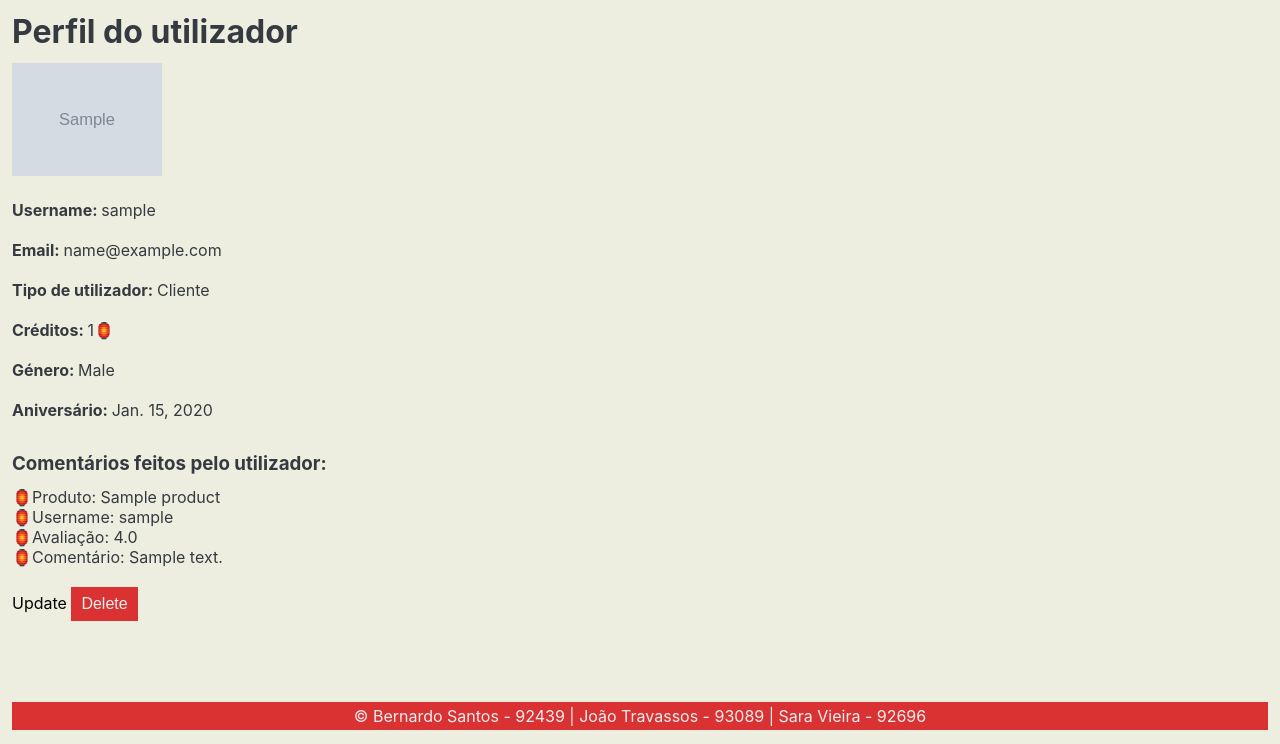
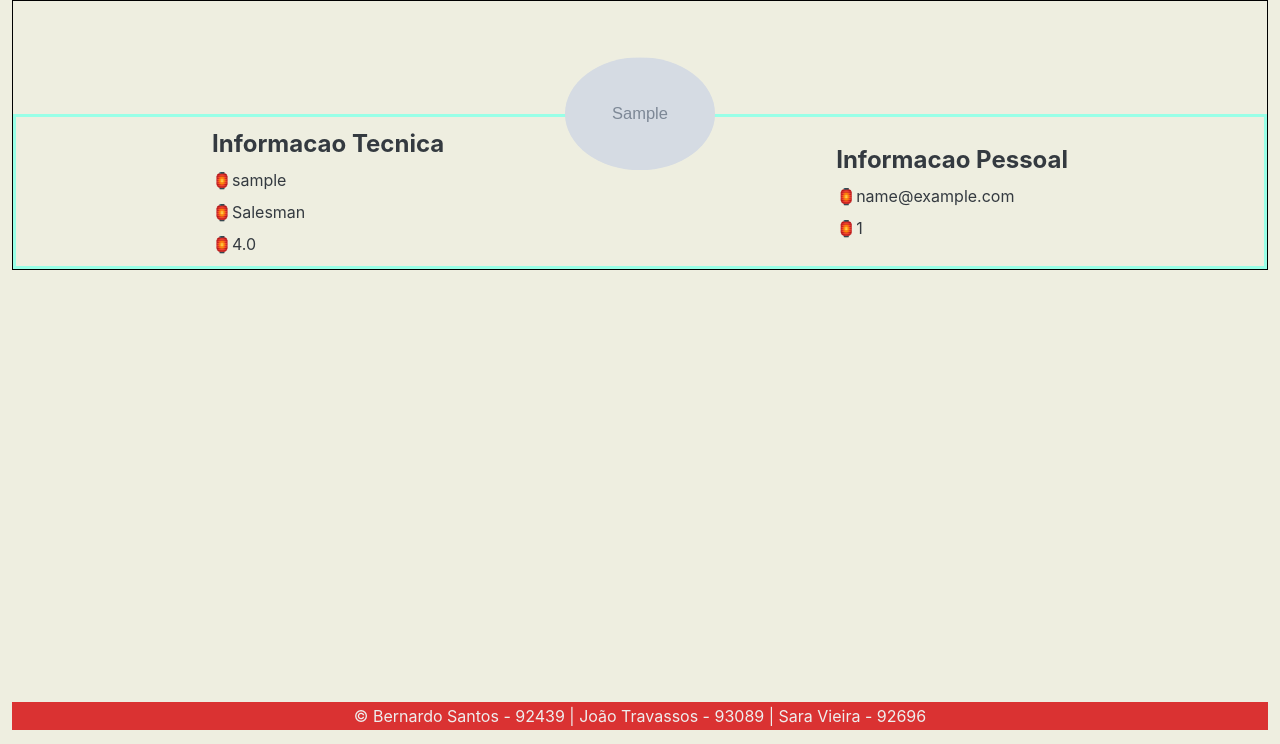
Before and after one commit to jecsct/Mercadinho, a Django app: page /food/perfil in a window 1280 px wide. Shown: the part 56-800 px from the top of the page. Run offline with Django 4.2, Linux system fonts and the light colour scheme; a user stored in the database is signed in; tables that the repository leaves empty hold one stand-in row (values such as "Sample post"); grey boxes marked "Sample" are stand-in pictures.

Commit message:
Some changes

```diff
--- a/food/static/food/style.css
+++ b/food/static/food/style.css
@@ -443,3 +443,43 @@ input[type=submit] {
     text-align: center;
     min-height: 83vh;
 }
+
+.perfil-container{
+    display: grid;
+    grid-template-rows: auto;
+    border: 1px #000000 solid;
+    margin: auto;
+}
+/*.perfil-container div{*/
+/*    border: 1px #000000 solid;*/
+/*}*/
+
+.info-capsule{
+
+}
+.user-image
+{
+    display: flex;
+    /*align-content: center;*/
+    /*align-content: center;*/
+}
+.user-image img{
+    height: auto;
+    width: auto;
+    max-width: 150px;
+    max-height: 150px;
+    border-radius: 50%;
+    transform: translate(0%,50%);
+    margin: auto;
+}
+
+.text-info{
+    display: grid;
+    grid-template-columns: auto auto;
+    border: 3px #98ffe7 solid;
+}
+
+.user-info{
+    display: flex;
+    margin: auto;
+}
--- a/food/templates/food/about.html
+++ b/food/templates/food/about.html
@@ -1,9 +1,12 @@
 {% extends 'food/base.html' %}
+{% load static %}
 <!DOCTYPE html>
 <html lang="en">
 <head>
     <meta charset="UTF-8"/>
-    <title>Sobre nós</title>
+    {% block head %}
+        <title>Mercadinho - Sobre nós</title>
+    {% endblock %}
     {% load custom_filters %}
 </head>
 <body>
--- a/food/templates/food/loginutilizador.html
+++ b/food/templates/food/loginutilizador.html
@@ -14,7 +14,7 @@
     <div class="teste-container">
         <div class="login-structure">
             <div style="background-color: #0022FF; border-radius: 25px;">
-                <img src="/food/static/media/panda_login.jfif" alt="login_panda_image" style="border-radius: 25px">
+                <img src="/food/static/media/panda_login.jfif" alt="login_panda_image" style="border-radius: inherit">
             </div>
             <div class="center-container">
                 <div>
--- a/food/templates/food/perfil.html
+++ b/food/templates/food/perfil.html
@@ -4,47 +4,61 @@
 <html lang="en">
 <head>
     <meta charset="UTF-8">
-    <title>Perfil</title>
+    {% block head %}
+        <title>Mercadinho - Perfil</title>
+    {% endblock %}
 </head>
 <body>
 {% block content %}
-    <h1>Perfil do utilizador</h1>
-    {% if request.user|has_group:'Customer' %}
-        <img src="{{ request.user.customer.profile_pic }}" style="width: 150px;"><br/><br/>
-    {% elif request.user|has_group:'Salesman' %}
-        <img src="{{ request.user.salesman.profile_pic }}" style="width: 150px;"><br/><br/>
-    {% endif %}
-    <p><strong>Username: </strong>{{ request.user.username }}</p><br/>
-    <p><strong>Email: </strong> {{ request.user.email }}</p><br/>
-    {% if request.user.customer %}
-        <p><strong>Tipo de utilizador: </strong>Cliente</p><br/>
-        <p class="lanterna_after"><strong>Créditos: </strong>{{ request.user.customer.credit }}</p><br/>
-        <p><strong>Género: </strong>{{ request.user.customer.gender }}</p><br/>
-        <p><strong>Aniversário: </strong>{{ request.user.customer.birthday }}</p>
-        {% if comments %}
-            <br/><h3>Comentários feitos pelo utilizador:</h3>
-            <div class="slider">
-                {% for comment in comments %}
-                    <li class="slide">
-                        <p class="lanterna">Produto: {{ comment.product.name }}</p>
-                        <p class="lanterna">Username: {{ comment.user.username }}</p>
-                        <p class="lanterna">Avaliação: {{ comment.rating }}</p>
-                        <p class="lanterna">Comentário: {{ comment.text }}</p>
-                        <br/>
-                        <form action="{% url 'food:deleteProductComment' comment.product.id %}" method="post">
-                            {% csrf_token %}
-                            <a href="{% url 'food:updateProductComment' comment.product.id %}"> Update</a>
-                            <input type="submit" value="Delete">
-                        </form>
-                    </li>
-                {% endfor %}
+    <div class="perfil-container">
+        <div class="info-capsule">
+            <div class="user-image">
+                <img src="{{ request.user.salesman.profile_pic }}" alt="user image">
             </div>
-        {% endif %}
-    {% elif request.user|has_group:'Salesman' %}
-        <p><strong>Tipo de utilizador: </strong>Vendedor</p><br/>
-        <p><strong>Classificação: </strong>{{ request.user.salesman.rating }}</p><br/>
-        <p><strong>Número de telefone: </strong>{{ request.user.salesman.phone_number }}</p>
-    {% endif %}
+            <div class="text-info">
+                <div class="user-info">
+                    <div>
+                        <h2>Informacao Tecnica</h2>
+                        <ul>
+                            {% for t in infoTecnica %}
+                                <li class="lanterna">{{ t }}</li>
+                            {% endfor %}
+                        </ul>
+                    </div>
+                </div>
+                <div class="user-info">
+                    <div>
+                        <h2>Informacao Pessoal</h2>
+                        <ul>
+                            {% for p in infoPessoal %}
+                                <li class="lanterna">{{ p }}</li>
+                            {% endfor %}
+                        </ul>
+                    </div>
+                </div>
+            </div>
+        </div>
+    </div>
 {% endblock %}
 </body>
 </html>
+{##}
+{#    <h1>Perfil do utilizador</h1>#}
+{#    {% if request.user|has_group:'Customer' %}#}
+{#        <img src="{{ request.user.customer.profile_pic }}" style="width: 150px;"><br/><br/>#}
+{#    {% elif request.user|has_group:'Salesman' %}#}
+{#        <img src="{{ request.user.salesman.profile_pic }}" style="width: 150px;"><br/><br/>#}
+{#    {% endif %}#}
+{#    <p><strong>Username: </strong>{{ request.user.username }}</p><br/>#}
+{#    <p><strong>Email: </strong> {{ request.user.email }}</p><br/>#}
+{#    {% if request.user.customer %}#}
+{#        <p><strong>Tipo de utilizador: </strong>Cliente</p><br/>#}
+{#        <p class="lanterna_after"><strong>Créditos: </strong>{{ request.user.customer.credit }}</p><br/>#}
+{#        <p><strong>Género: </strong>{{ request.user.customer.gender }}</p><br/>#}
+{#        <p><strong>Aniversário: </strong>{{ request.user.customer.birthday }}</p>#}
+{#    {% elif request.user|has_group:'Salesman' %}#}
+{#        <p><strong>Tipo de utilizador: </strong>Vendedor</p><br/>#}
+{#        <p><strong>Classificação: </strong>{{ request.user.salesman.rating }}</p><br/>#}
+{#        <p><strong>Número de telefone: </strong>{{ request.user.salesman.phone_number }}</p>#}
+{#    {% endif %}#}
+{#    {{ infoPessoal }}#}
--- a/food/templates/food/registarCustomer.html
+++ b/food/templates/food/registarCustomer.html
@@ -15,12 +15,12 @@
         <div class="login-structure">
             <div style="background-color: #0022FF; border-radius: 25px;">
                 <img src="/food/static/media/register-customer.jfif" alt="registar_customer_image"
-                     style="border-radius: 25px">
+                     style="border-radius: inherit">
             </div>
             <div class="center-container">
                 <div>
                     <h2>Registar Cliente</h2>
-                    <form action="{% url 'food:registarSalesman' %}" method="post" enctype="multipart/form-data">
+                    <form action="{% url 'food:registarCustomer' %}" method="post" enctype="multipart/form-data">
                         {% csrf_token %}
                         <p>Username: <input name="username" type="username" required></p><br/>
                         <p>Email: <input name="email" type="email" required></p><br/>
--- a/food/templates/food/registarSalesman.html
+++ b/food/templates/food/registarSalesman.html
@@ -12,7 +12,7 @@
     <div class="teste-container">
         <div class="login-structure">
             <div style="background-color: #0022FF; border-radius: 25px;">
-                <img src="/food/static/media/register_salesman.jfif" alt="login_panda_image" style="border-radius: 25px">
+                <img src="/food/static/media/register_salesman.jfif" alt="login_panda_image" style="border-radius: inherit">
             </div>
             <div class="center-container">
                 <div>
--- a/food/views.py
+++ b/food/views.py
@@ -25,10 +25,10 @@ def index(request):
 
 def contactos(request):
     if request.method == 'POST':
-            Mensagem(email=request.POST.get("email"),
-                     texto_mensagem=request.POST.get("message"),
-                     dataHora=datetime.datetime.now()).save()
-            return HttpResponseRedirect(reverse('food:contactos'))
+        Mensagem(email=request.POST.get("email"),
+                 texto_mensagem=request.POST.get("message"),
+                 dataHora=datetime.datetime.now()).save()
+        return HttpResponseRedirect(reverse('food:contactos'))
     return render(request, 'food/contactos.html')
 
 
@@ -44,11 +44,13 @@ def caixaMensagens(request):
         lista_mensagens = Mensagem.objects.order_by('-dataHora').filter(tratada=False)
     return render(request, 'food/caixaMensagens.html', {'lista_mensagens': lista_mensagens})
 
+
 def tratarMensagem(request, mensagem_id):
     mensagem = Mensagem.objects.get(id=mensagem_id)
     mensagem.tratada = True
     mensagem.save()
     return HttpResponseRedirect(reverse('food:caixamensagens'))
+
 
 @login_required(login_url="food:loginutilizador")
 @allowed_users(allowed_roles=['Customer'])
@@ -57,10 +59,9 @@ def cestoCompras(request):
     customer = Customer.objects.get(user=user)
     cesto_compras = CestoCompras.objects.filter(customer=customer)
     if cesto_compras:
-        return render(request, 'food/cestoCompras.html', {'cesto_compras': cesto_compras,'error_message':False})
+        return render(request, 'food/cestoCompras.html', {'cesto_compras': cesto_compras, 'error_message': False})
     else:
-        return render(request, 'food/cestoCompras.html',{'error_message':True})
-
+        return render(request, 'food/cestoCompras.html', {'error_message': True})
 
 
 @login_required(login_url="food:loginutilizador")
@@ -95,15 +96,23 @@ def removeFromCart(request, cestoCompras_id):
     get_object_or_404(CestoCompras, pk=cestoCompras_id).delete()
     return HttpResponseRedirect(reverse('food:cestocompras'))
 
+
 def limparCesto(request):
     customer = Customer.objects.get(user=request.user)
     CestoCompras.objects.filter(customer=customer).delete()
     return HttpResponseRedirect(reverse('food:cestocompras'))
 
+
 @login_required(login_url="food:loginutilizador")
 def perfil(request):
-    comments = Comment.objects.all().filter(user=request.user)
-    return render(request, "food/perfil.html", {'comments': comments})
+    user = request.user
+    if user.groups.filter(name='Customer'):
+        infoTecnica = [user.username, "Cliente", user.customer.credit]
+        infoPessoal = [user.email, user.customer.gender, user.customer.birthday]
+    else:
+        infoTecnica = [user.username, "Salesman", user.salesman.rating]
+        infoPessoal = [user.email, user.salesman.phone_number, ]
+    return render(request, "food/perfil.html", {'infoTecnica': infoTecnica, 'infoPessoal': infoPessoal})
 
 
 @unauthenticated_user
```
